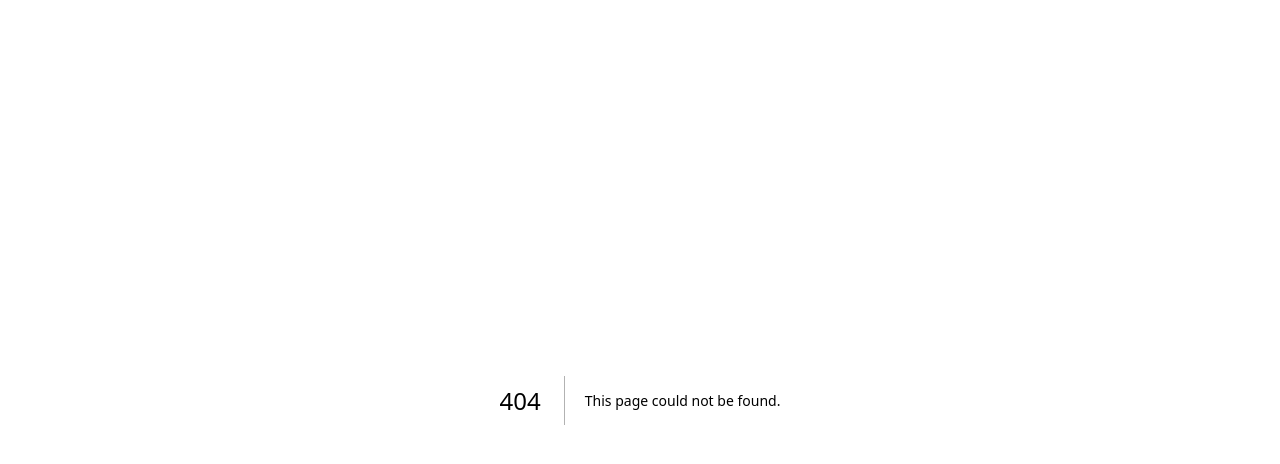
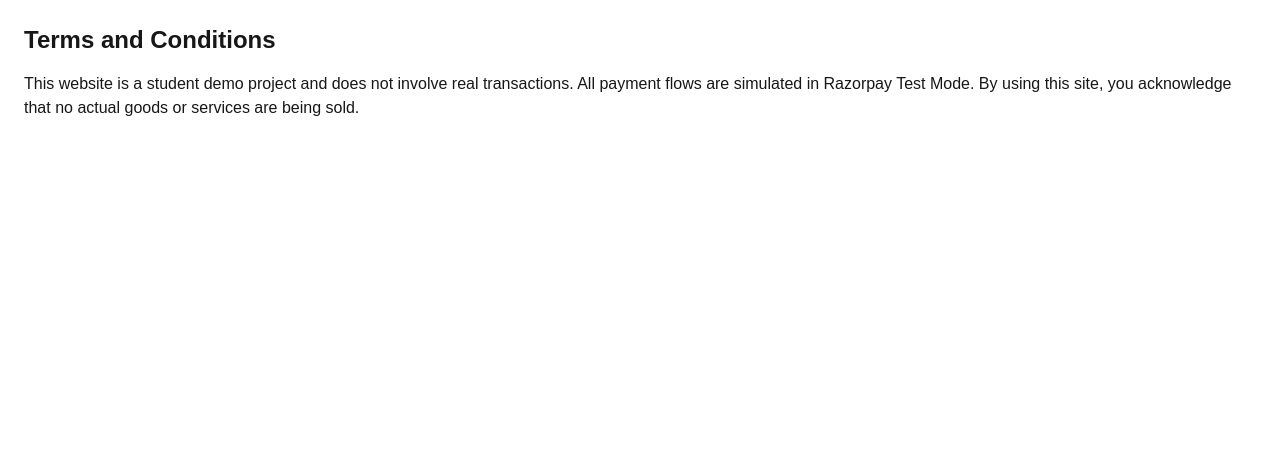
Before and after one commit to shyam-3045/food-dispencing-system, a Next.js app: page /terms in a window 1280 px wide. Before the commit this address had no page. Shown: the top 464 px of the page. Built offline with nearby package versions, Linux system fonts and the light colour scheme.

Commit message:
initial change

```diff
--- /dev/null
+++ b/app/privacy-policy/page.tsx
@@ -0,0 +1,12 @@
+export default function PrivacyPolicy() {
+  return (
+    <main className="p-6">
+      <h1 className="text-2xl font-bold mb-4">Privacy Policy</h1>
+      <p>
+        This is a student demo project created for educational purposes only.
+        No real user data or payment details are collected. All transactions
+        are simulated using Razorpay Test Mode.
+      </p>
+    </main>
+  );
+}
--- /dev/null
+++ b/app/terms/page.tsx
@@ -0,0 +1,13 @@
+export default function TermsAndConditions() {
+  return (
+    <main className="p-6">
+      <h1 className="text-2xl font-bold mb-4">Terms and Conditions</h1>
+      <p>
+        This website is a student demo project and does not involve real
+        transactions. All payment flows are simulated in Razorpay Test Mode.
+        By using this site, you acknowledge that no actual goods or services
+        are being sold.
+      </p>
+    </main>
+  );
+}
```
